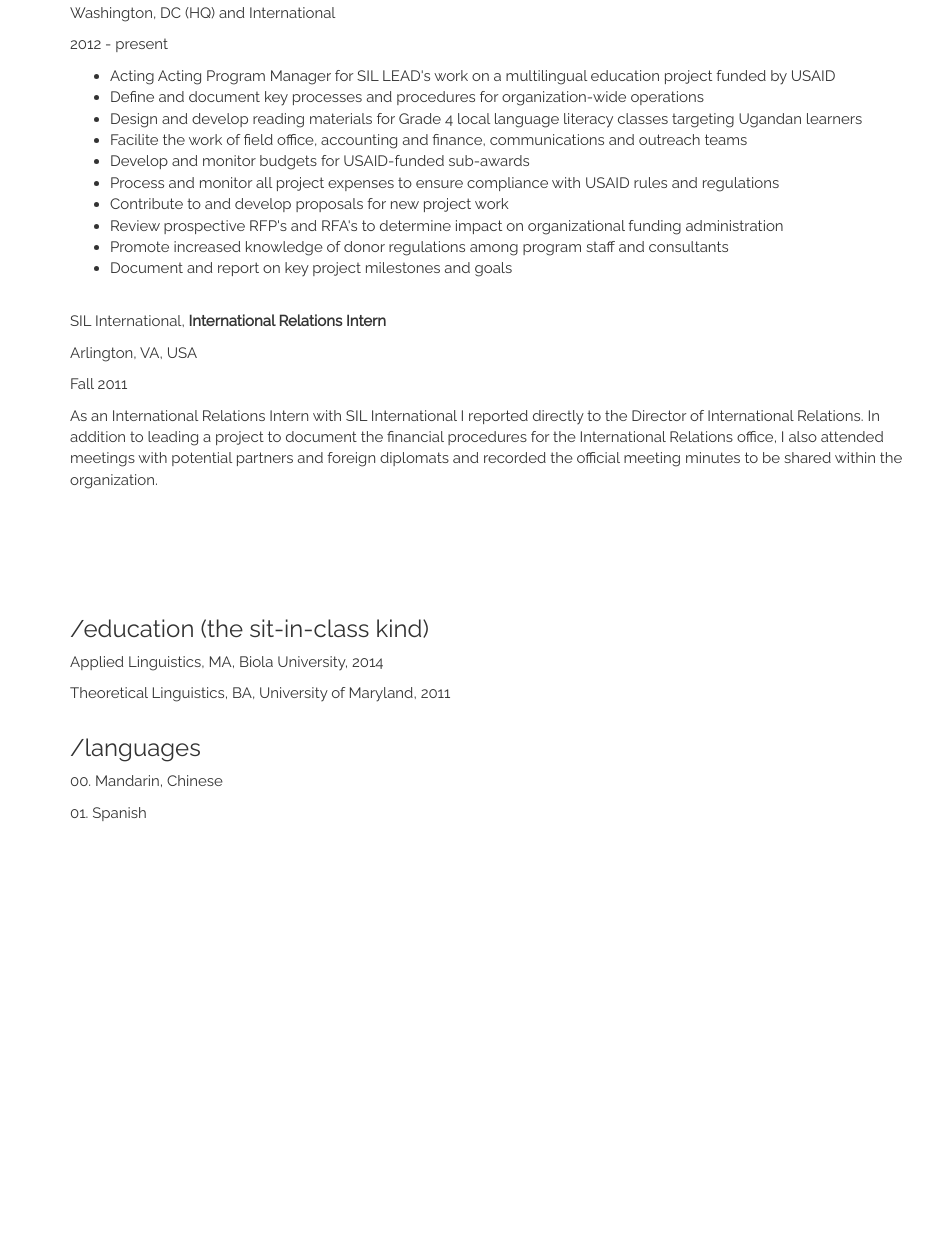
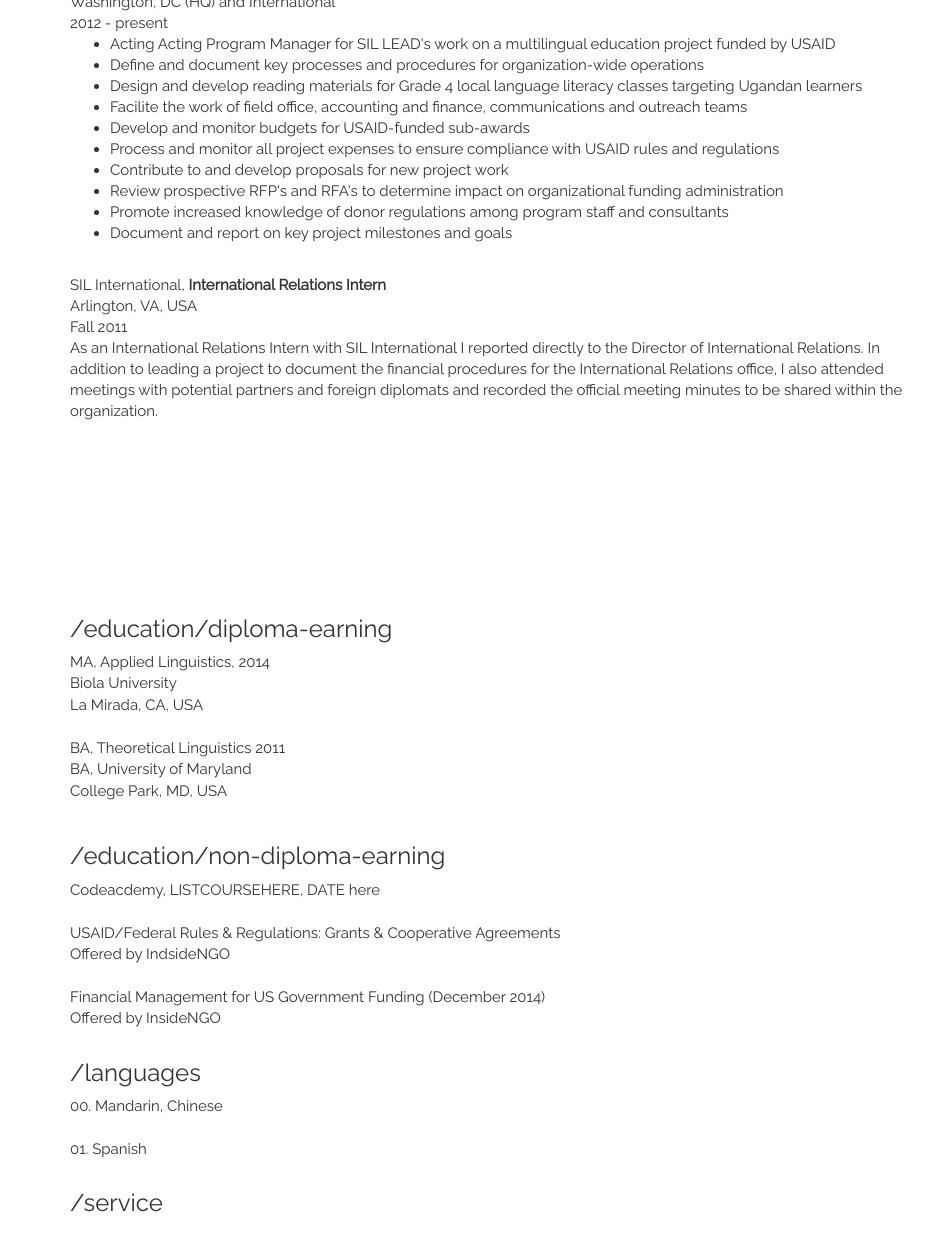
Before and after one commit to maresck/hello_world, a plain HTML site: page index.html in a window 1280 px wide. Shown: the part 305-1542 px from the top of the page, 0-935 px from the left. Before the commit the page ends 1139 px from the top, so only its background shows below. Drawn offline with Linux system fonts and the light colour scheme; a web font is replaced by a local one.

Commit message:
more sections

```diff
--- a/index.html
+++ b/index.html
@@ -24,7 +24,7 @@
           </div>
           <div class="my-name col-md-5">
             <p>stacey maresco</p>
-            <span id="tag-line">international education and program management</span>
+            <span id="tag-line">international education & program management</span>
           </div>
         </div>
 
@@ -34,9 +34,9 @@
           <div class="container">
                   <div class="my-experience col-md-9">
                       <h3>/experience</h3>
-                      <p>SIL LEAD, <b>Program Manager</b></p>
-                      <p>Washington, DC (HQ) and International</p>
-                      <p>2012 - present</p>
+                      SIL LEAD, <b>Program Manager</b><br>
+                      Washington, DC (HQ) and International<br>
+                      2012 - present
                             <ul>
                               <li>Acting Acting Program Manager for SIL LEAD's work on a multilingual education project funded by USAID</li>
                               <li>Define and document key processes and procedures for organization-wide operations</li>
@@ -50,9 +50,9 @@
                               <li>Document and report on key project milestones and goals</li>
                             </ul>
                         <br>
-                      <p>SIL International, <b>International Relations Intern</b></p>
-                      <p>Arlington, VA, USA</p>
-                      <p>Fall 2011</p>
+                      SIL International, <b>International Relations Intern</b><br>
+                      Arlington, VA, USA<br>
+                      Fall 2011<br>
                           <p>As an International Relations Intern with SIL International I reported directly to the Director of
                             International Relations. In addition to leading a project to document the financial procedures for the
                             International Relations office, I also attended meetings with potential partners and foreign diplomats
@@ -74,16 +74,36 @@
                   </div>
 
                   <div class="my-education col-md-9">
-                    <h3>/education (the sit-in-class kind)</h3>
-                      <p>Applied Linguistics, MA, Biola University, 2014</p>
-                      <p>Theoretical Linguistics, BA, University of Maryland, 2011</p>
+                    <h3>/education/diploma-earning</h3>
+                      MA, Applied Linguistics, 2014 <br>
+                      Biola University<br>
+                      La Mirada, CA, USA<br><br>
+                      BA, Theoretical Linguistics 2011 <br>
+                      BA, University of Maryland<br>
+                      College Park, MD, USA<br>
+                      <br>
+                    <h3>/education/non-diploma-earning</h3>
+                      Codeacdemy, LISTCOURSEHERE, DATE here<br>
+                      <br>
+                      USAID/Federal Rules & Regulations: Grants & Cooperative Agreements<br>
+                      Offered by IndsideNGO<br>
+                      <br>
+                      Financial Management for US Government Funding (December 2014)<br>
+                      Offered by InsideNGO<br>
                   </div>
 
                   <div class="my-languages col-md-9">
                     <h3>/languages</h3>
-                      <p>00. Mandarin, Chinese</p>
-                      <p>01. Spanish</p>
+                      00. Mandarin, Chinese<br>
+                      <br>
+                      01. Spanish<br>
                   </div>
+
+                  <div class="my-service col-md-9">
+                    <h3>/service</h3>
+
+                  </div>
+
           </div>
   </div>
 
--- a/main.css
+++ b/main.css
@@ -29,7 +29,7 @@ span {
 .my-nav ul li {
   display: inline;
   margin-right: 20px;
-  font-size: 10px;
+  font-size: 11px;
   font-color: black;
 }
 
@@ -52,6 +52,7 @@ span {
 
 .my-experience {
   font-size: 15px;
+  line-height: 21px; /* 3px + 15 px + 3px */
   font-family: 'Raleway', sans-serif;
   padding-left: 0px;
 
@@ -68,6 +69,7 @@ span {
   font-size: 15px;
   font-family: 'Raleway', sans-serif;
   padding-left: 0px;
+  padding-bottom: 10px;
 }
 
 .my-languages {
@@ -75,4 +77,15 @@ span {
   font-size: 15px;
   font-family: 'Raleway', sans-serif;
   padding-left: 0px;
+  padding-bottom: 10px;
+
 }
+
+.my-service  {
+  font-family: 'Raleway', sans-serif;
+  font-size: 15px;
+  font-family: 'Raleway', sans-serif;
+  padding-left: 0px;
+  padding-bottom: 10px;
+
+}
```
